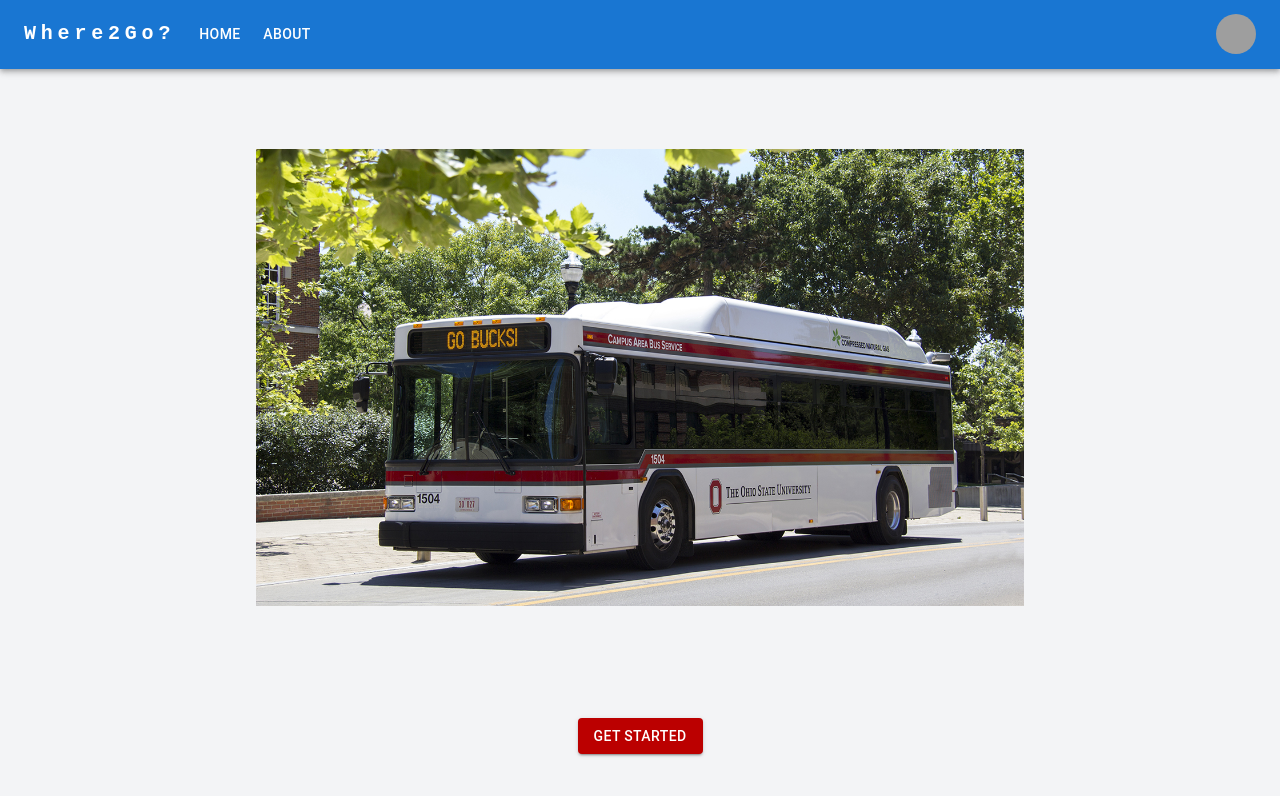
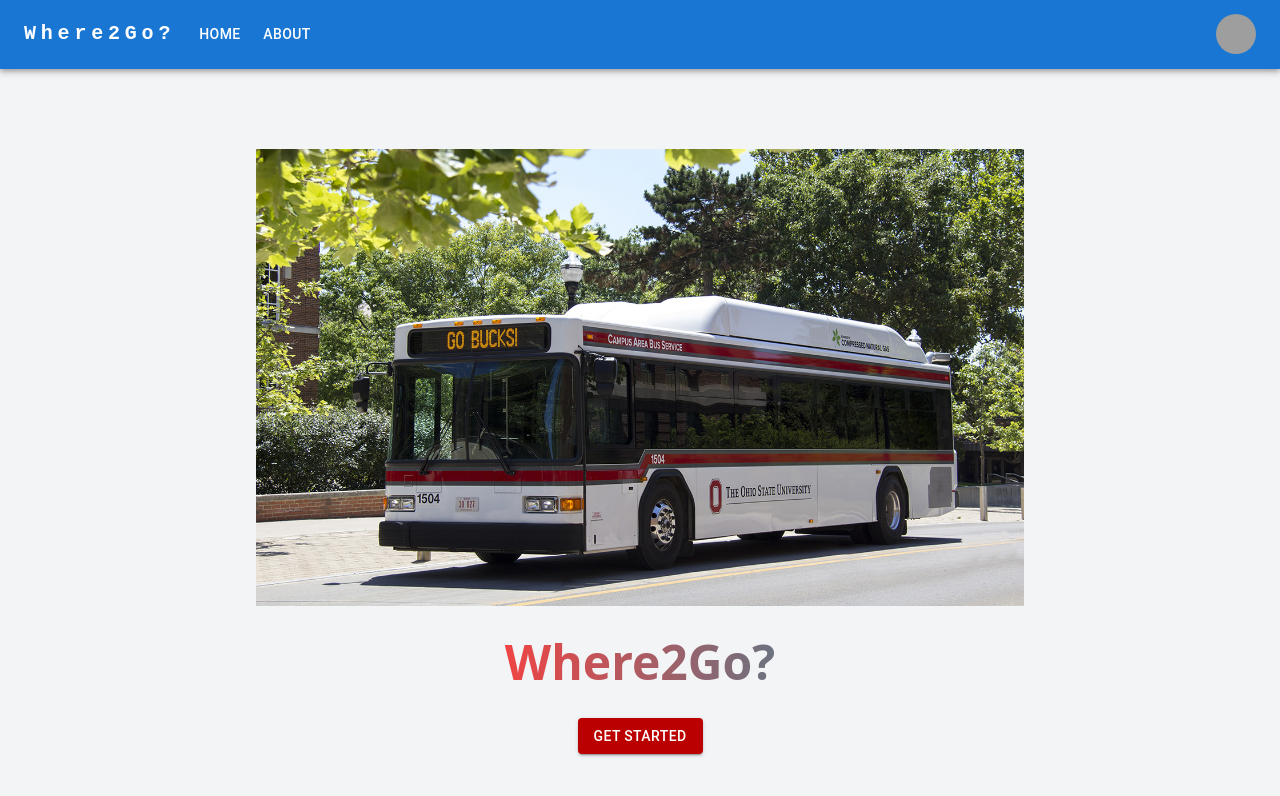
Before and after one commit to elijahmendezcs/HackOhio12, a React (Create React App) app in the folder front-end/: page / in a window 1280 px wide. Shown: the top 796 px of the page. Built offline with nearby package versions, Linux system fonts and the light colour scheme; grey boxes are pictures that could not be loaded.

Commit message:
app scarlet coloring

```diff
--- a/front-end/src/App.js
+++ b/front-end/src/App.js
@@ -22,9 +22,10 @@ function App() {
               element={
                 <div className="flex flex-col items-center justify-center space-y-8 mt-4">
                   <img src={busImage} alt="Bus Image" className="mx-auto max-w-3xl h-auto" />
-                  <h1 className="text-5xl font-bold text-center text-transparent bg-clip-text bg-gradient-to-r from-scarlet-500 to-gray-500 animate-text">
-                    Where2Go?
-                  </h1>
+                  <h1 className="text-5xl font-bold text-center bg-clip-text text-transparent bg-gradient-to-r from-red-500 to-gray-500 animate-text">
+  Where2Go?
+</h1>
+
                   <Button className="bg-scarlet-500 text-white hover:bg-gray-600">Get Started</Button>
                 </div>
               }
```
